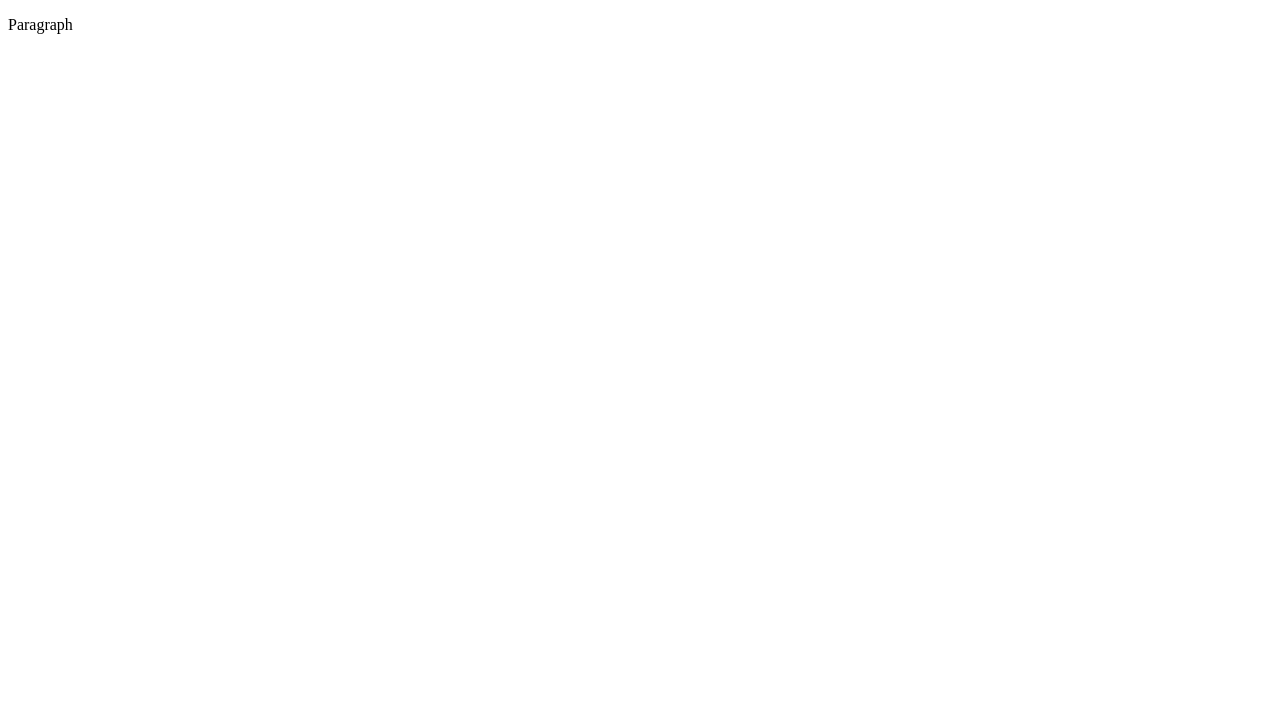
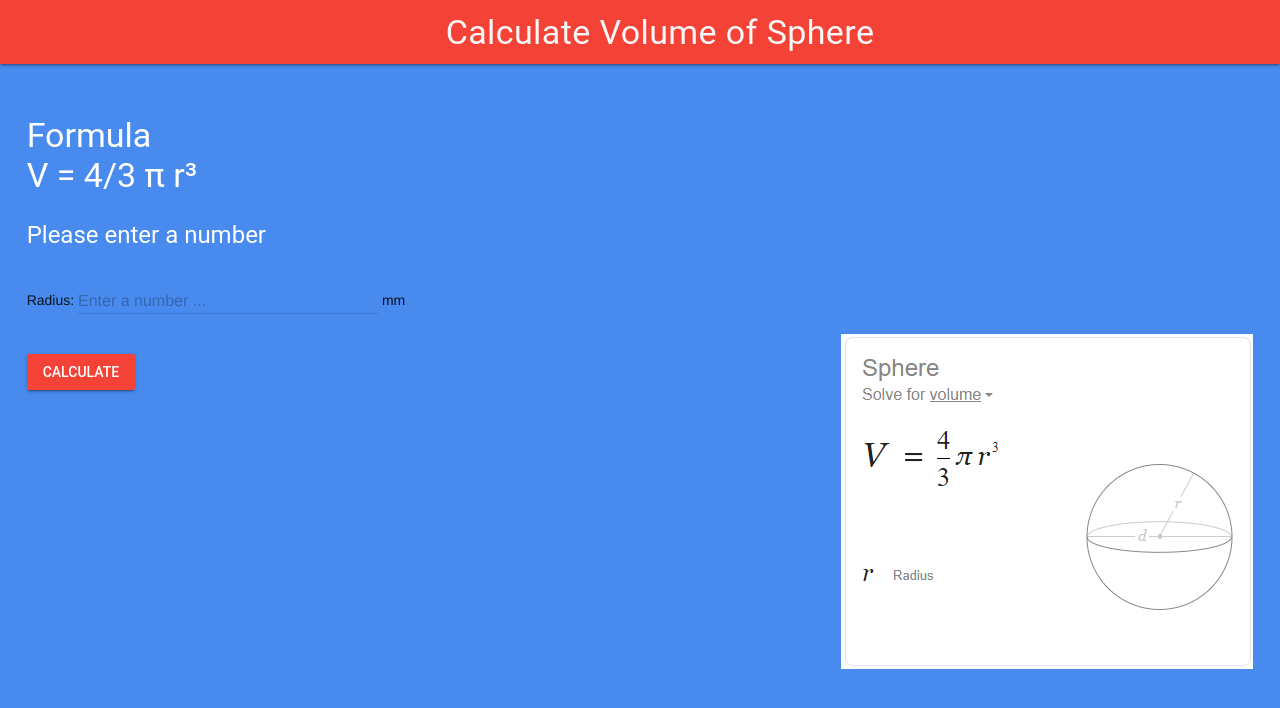
Before and after one commit to MTHS-ICD2O-1-2023/ICD2O-Unit-3-03-giordan-zeina, a plain HTML site: page index.html in a window 1280 px wide. Drawn offline with nearby package versions, Linux system fonts and the light colour scheme.

Commit message:
fix code

```diff
--- a/css/style.css
+++ b/css/style.css
@@ -1,4 +1,39 @@
-/* Created by: Mr. Coxall
-* Created on: Sep 2020
+/* Created by: Giordan Zeina
+* Created on: April 2024
 * This file contains the CSS for index.html
 */
+
+.mdl-ripple {
+  background: #000;
+  opacity: 0.001;
+}
+
+.mdl-layout__header-row {
+  justify-content: center;
+  padding: 0;
+  color: rgb(248, 248, 248);
+}
+
+.mdl-layout__content {
+  padding-left: 20pt;
+  padding-right: 20pt;
+  padding-top: 20pt;
+}
+
+.mdl-textfield__error {
+  color: #fff;
+}
+
+.page-content {
+  color: rgb(255, 255, 255);
+  font-family: Helvetica, Arial, sans-serif;
+  font-size: 1.5rem;
+}
+
+body {
+  background-color: rgb(72, 138, 238);
+}
+
+img {
+  float: right;
+}
--- a/index.html
+++ b/index.html
@@ -1,9 +1,62 @@
 <!DOCTYPE html>
-<html>
-  <head>
-    <title>Title</title>
+<html lang="en">
+<head>
+  <meta charset="UTF-8" />
+  <meta name="viewport" content="width=device-width, initial-scale=1.0" />
+  <meta name="description" content="Sphere Calculator" />
+  <meta name="keywords" content="mths, ics2o" />
+  <meta name="author" content="Giordan Zeina" />
+  <meta name="theme-color" content="#FFFFFF" />
+  <title>Volume of a Sphere</title>
+  <link rel="stylesheet" href="./css/style.css" />
+  <link rel="stylesheet" href="https://fonts.googleapis.com/icon?family=Material+Icons"/>
+  <link rel="stylesheet" href="https://code.getmdl.io/1.3.0/material.red-indigo.min.css" media="none" onload="if(media!='all')media='all'" />
+  <link rel="apple-touch-icon" sizes="180x180" href="apple-touch-icon.png" />
+  <link rel="icon" type="image/png" sizes="32x32" href="favicon-32x32.png" />
+  <link rel="icon" type="image/png" sizes="16x16" href="favicon-16x16.png" />
   </head>
   <body>
-    <p>Paragraph</p>
+    <script defer src="https://code.getmdl.io/1.3.0/material.min.js"></script>
+    <script src="./js/script.js"></script>
+    <div class="mdl-layout mdl-js-layout mdl-layout--fixed-header">
+      <header class="mdl-layout__header">
+        <div class="mdl-layout__header-row">
+          <!-- This is the header of the webpage -->
+          <span class="mdl-layout-title"><h3>Calculate Volume of Sphere</h3></span>
+        </div>
+      </header>
+      <main class="mdl-layout__content">
+          <div class="page-content">
+            <h3>Formula
+              <br />
+              V = 4/3 π r³
+            </h3>
+            <h4>Please enter a number</h4>
+          </div>
+          <form action="#">
+            Radius:
+            <div class="mdl-textfield mdl-js-textfield">
+              <!--This is where they type in the answer-->
+              <input class="mdl-textfield__input" type="text" pattern="-?[0-9]*(\.[0-9]+)?" id="radius" step="0.01" />
+              <label class="mdl-textfield__label" for="radius">Enter a number ...</label>
+              <span class="mdl-textfield__error">Input is not a number!</span>
+            </div>
+            mm
+          </form>
+        <div>
+          <img src="./images/volume-of-sphere.png" alt="Sphere" />
+        </div>
+        <br />
+        <!-- Colored raised button -->
+        <button
+          class="mdl-button mdl-js-button mdl-button--raised mdl-js-ripple-effect mdl-button--colored"
+          onclick="myButtonClicked()">
+          Calculate
+        </button>
+        <br />
+        <br />
+        <div id="volume"></div>
+      </main>
+    </div>
   </body>
 </html>
--- a/js/script.js
+++ b/js/script.js
@@ -1,5 +1,20 @@
-// Copyright (c) 2020 Mr. Coxall All rights reserved
+// Copyright (c) 2024 Giordan Zeina. All rights reserved
 //
-// Created by: Mr. Coxall
-// Created on: Sep 2020
-// This file contains the JS functions for index.html
+// Created by: Giordan Zeina
+// Created on: April 2024
+
+'use strict'
+/**
+ * This function calculates the volume of a sphere
+ */
+
+function myButtonClicked() {
+  // input
+  const radius = parseFloat(document.getElementById('radius').value)
+
+  // process
+  const volume = (4 / 3) * Math.PI * Math.pow(radius, 3)
+
+  // output
+  document.getElementById('volume').innerHTML = 'The Volume is: ' + volume.toFixed(2) + ' mm³'
+}
```
Also changed, not shown: android-chrome-192x192.png (added), android-chrome-512x512.png (added), apple-touch-icon.png (added), favicon-16x16.png (added), favicon-32x32.png (added), favicon.ico (added), images/volume-of-sphere.png (added), site.webmanifest (added).
